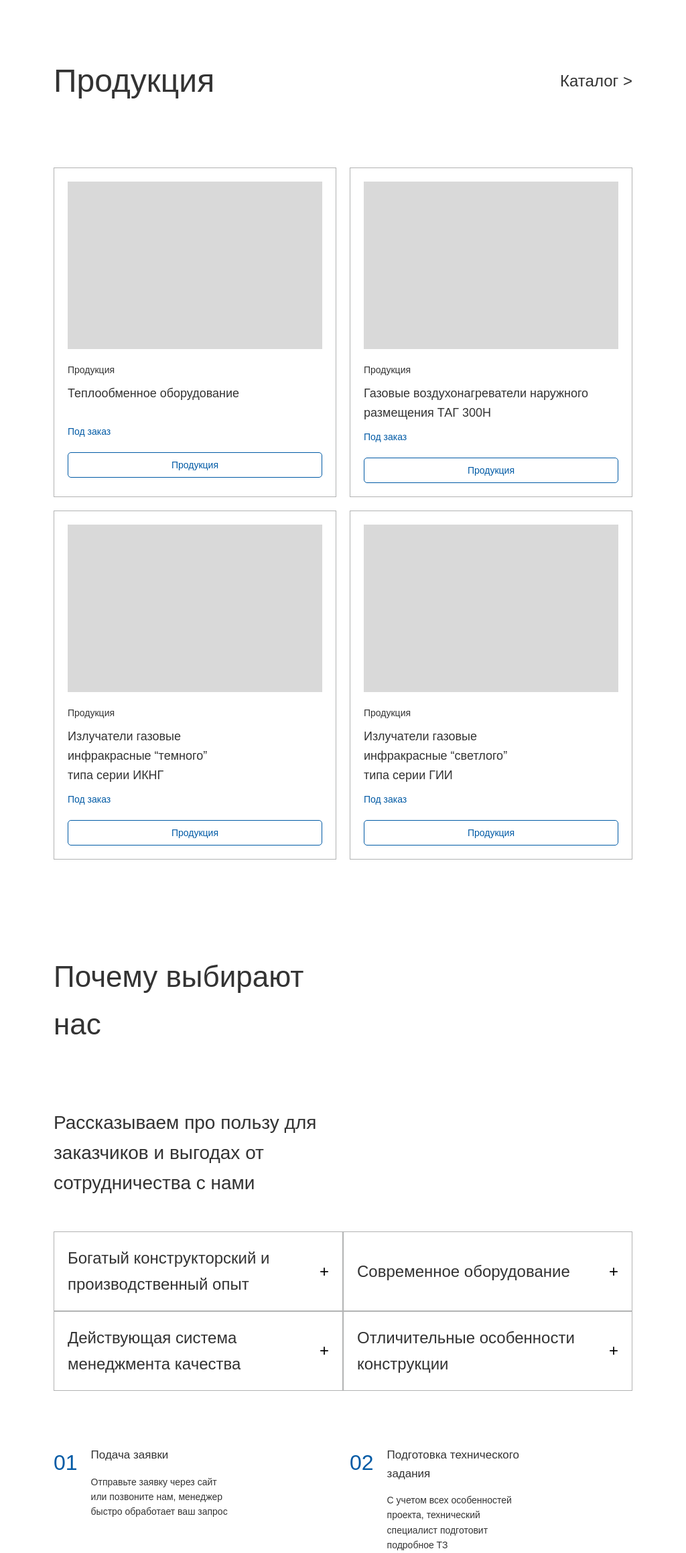
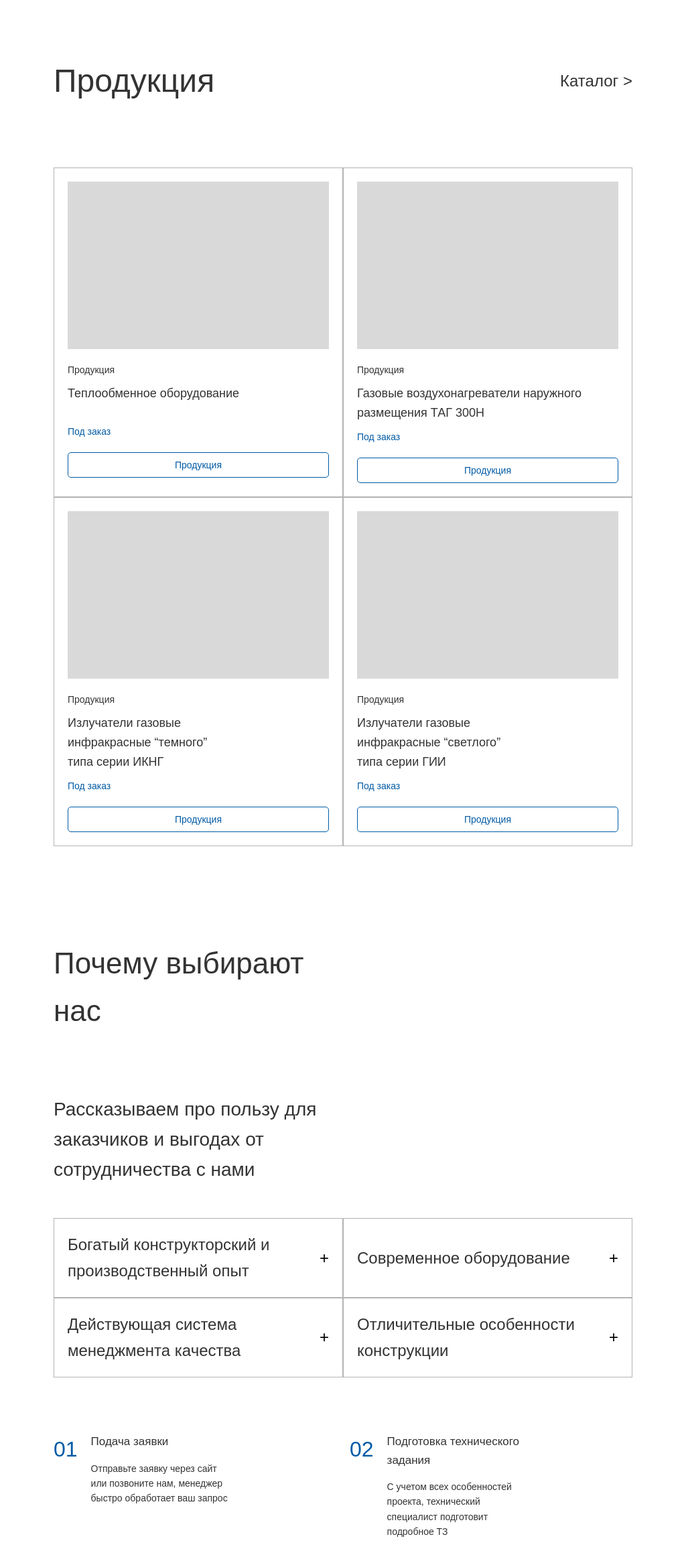
Before and after one commit to L4NOTTE/L4NOTTE.github.io, a PHP site: page / in a window 1024 px wide. Shown: the part 2998-5316 px from the top of the page at 67% size. Run offline with PHP 8.4, Linux system fonts and the light colour scheme.

Commit message:
Update style.css

```diff
--- a/kupolclimat_banner/css/style.css
+++ b/kupolclimat_banner/css/style.css
@@ -893,7 +893,7 @@ body {
     }
 }
 
-@media (max-width: 1600px) and (min-width: 1201px) {
+@media (max-width: 1600px) and (min-width: 1301px) {
 
     .hero,
     .about-section,
@@ -940,7 +940,7 @@ body {
 }
 
 /* 1200px - 993px */
-@media (max-width: 1200px) and (min-width: 993px) {
+@media (max-width: 1300px) and (min-width: 993px) {
 
     .hero,
     .about-section,
@@ -1004,7 +1004,6 @@ body {
     .applications-grid,
     .projects-grid {
         grid-template-columns: repeat(2, 1fr);
-        gap: 20px;
     }
 
     .promo-section1,
```
